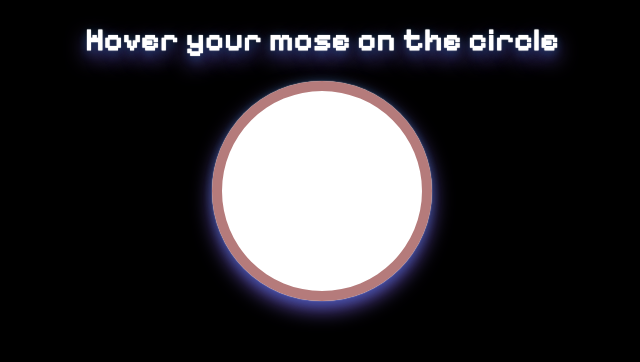
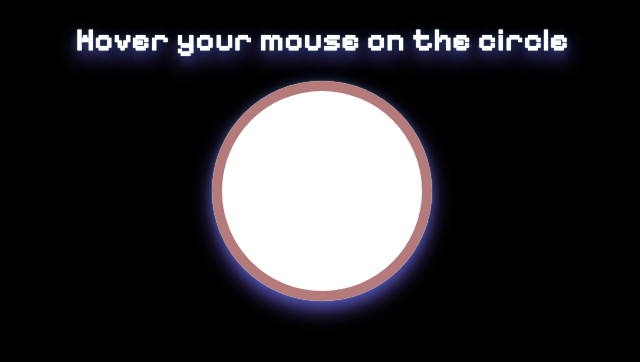
Before and after one commit to juanitoisback6/On-hover-change-style, a plain HTML site: page index.html in a window 1280 px wide. Shown: the whole page, without its empty margins (318-958 px from the left). Drawn offline with Linux system fonts and the light colour scheme.

Commit message:
Fix typo in title text

```diff
--- a/index.html
+++ b/index.html
@@ -7,7 +7,7 @@
           <title>Document</title>
 </head>
 <body>
-          <h1 id="title"> Hover your mose on the circle</h1>
+          <h1 id="title"> Hover your mouse on the circle</h1>
 
           <div id="boxcont">
               <div id="box"></div>
```
